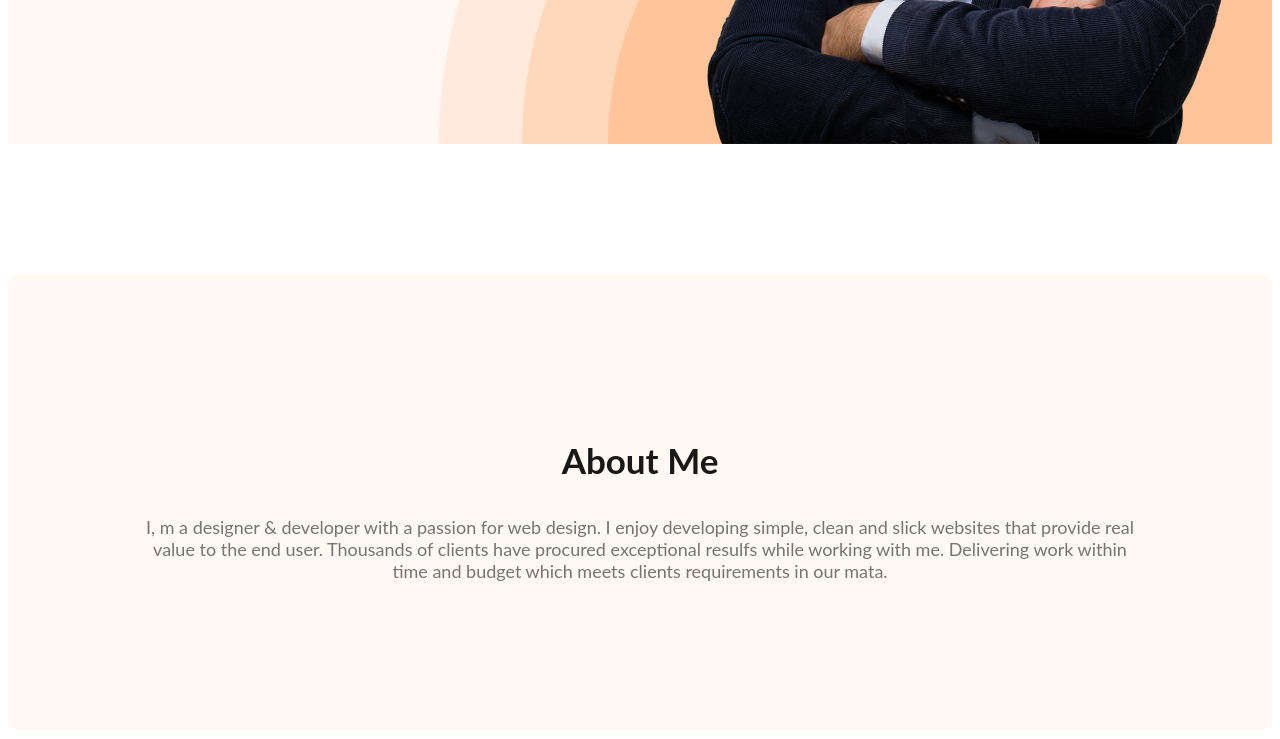
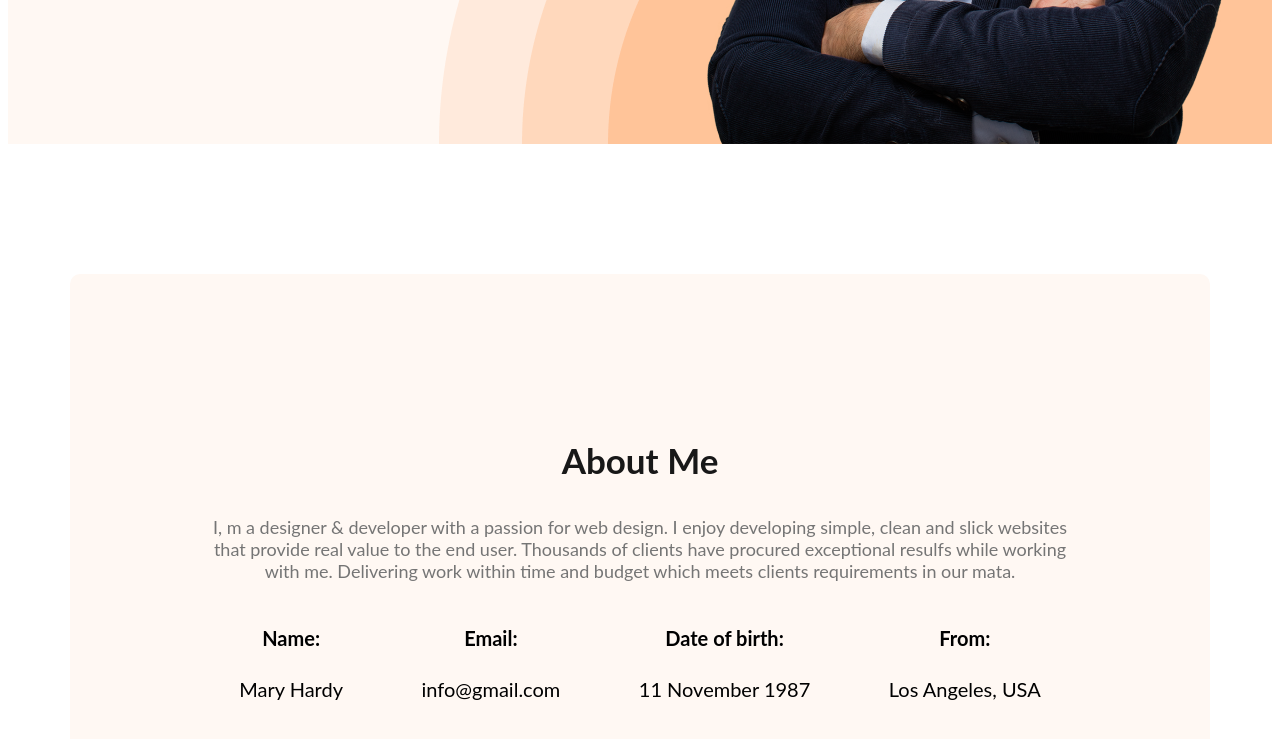
Before and after one commit to anikmondol/My-First-github-repo, a plain HTML site: page index.html in a window 1280 px wide. Shown: the part 699-1438 px from the top of the page. Drawn offline with Linux system fonts and the light colour scheme.

Commit message:
git about section

```diff
--- a/index.html
+++ b/index.html
@@ -34,6 +34,27 @@
         <section class="about">
         <h3 class="section-title">About Me</h3>
         <p class="section-description">I, m a designer & developer with a passion for web design. I enjoy developing simple, clean and slick websites that provide real value to the end user. Thousands of clients have procured exceptional resulfs while working with me. Delivering work within time and budget which meets clients requirements in our mata.</p>
+        <div class="about-info-container">
+            <!-- .abut-info*4>h4.info-title+p.info-description -->
+            <div class="abut-info">
+                <h4 class="info-title">Name:</h4>
+                <p class="info-description">Mary Hardy</p>
+            </p>
+            </div>
+            <div class="abut-info">
+                <h4 class="info-title">Email:</h4>
+                <p class="info-description">info@gmail.com</p>
+            </div>
+            <div class="abut-info">
+                <h4 class="info-title">Date of birth:</h4>
+                <p class="info-description">11 November 1987</p>
+            </div>
+            <div class="abut-info">
+                <h4 class="info-title">From:</h4>
+                <p class="info-description">Los Angeles, USA</p>
+            </div>
+            </div>
+        </div>
         </section>
     </main>
     <footer>
--- a/style/portfolio.css
+++ b/style/portfolio.css
@@ -94,11 +94,24 @@ nav a{
 }
 
 /* main section style */
-
+main{
+    max-width: 1140px;
+    margin: 0 auto;
+}
 /* about section style */
 .about{
     padding: 130px;
     border-radius: 10px;
     background: #FFF8F3;
     margin: 130px 0px;
+
 }
+.about-info-container{
+    display: flex;
+    justify-content: space-around;
+}
+.abut-info{
+    text-align: center;
+    font-size: 20px;
+    color: bold;
+}
```
